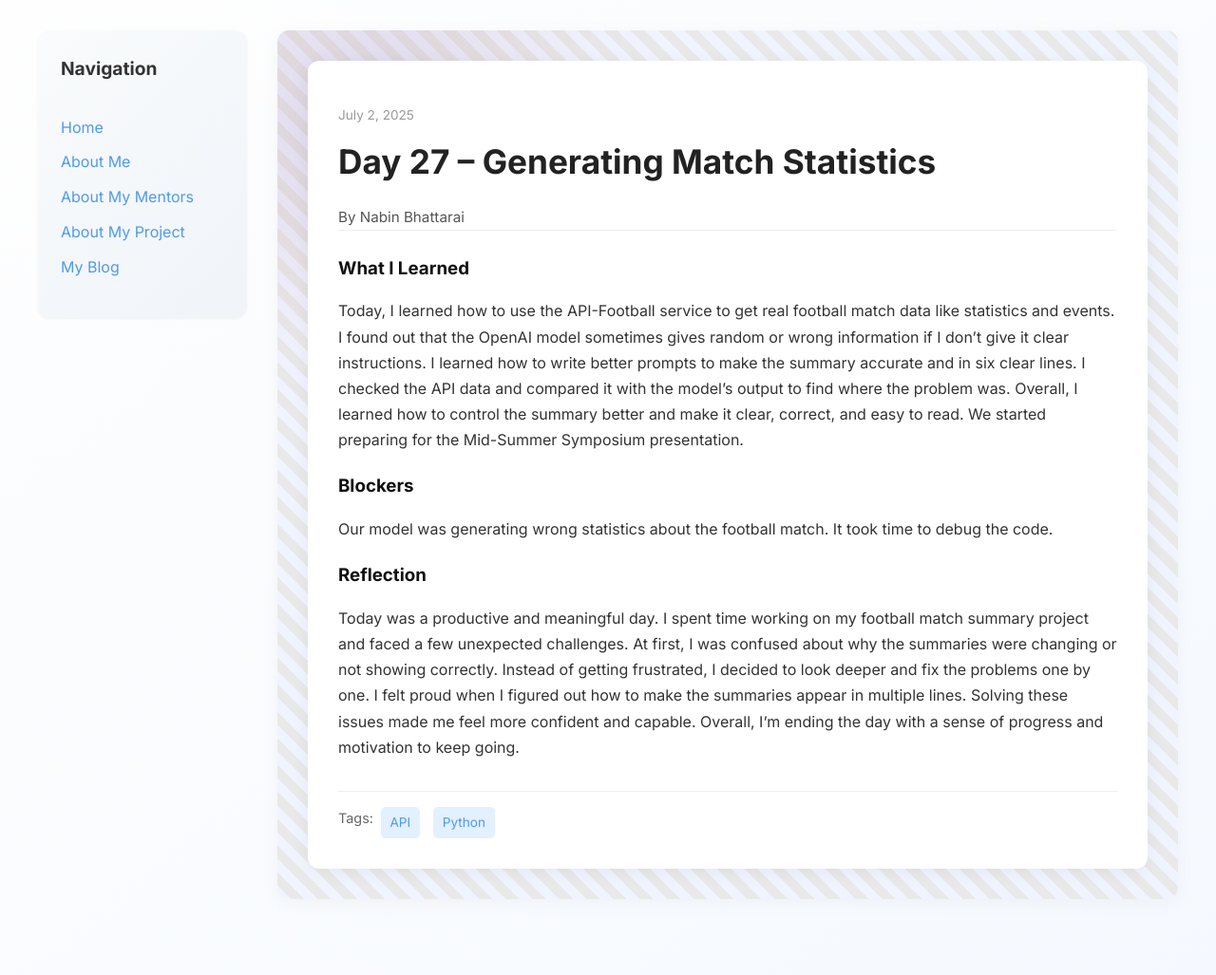
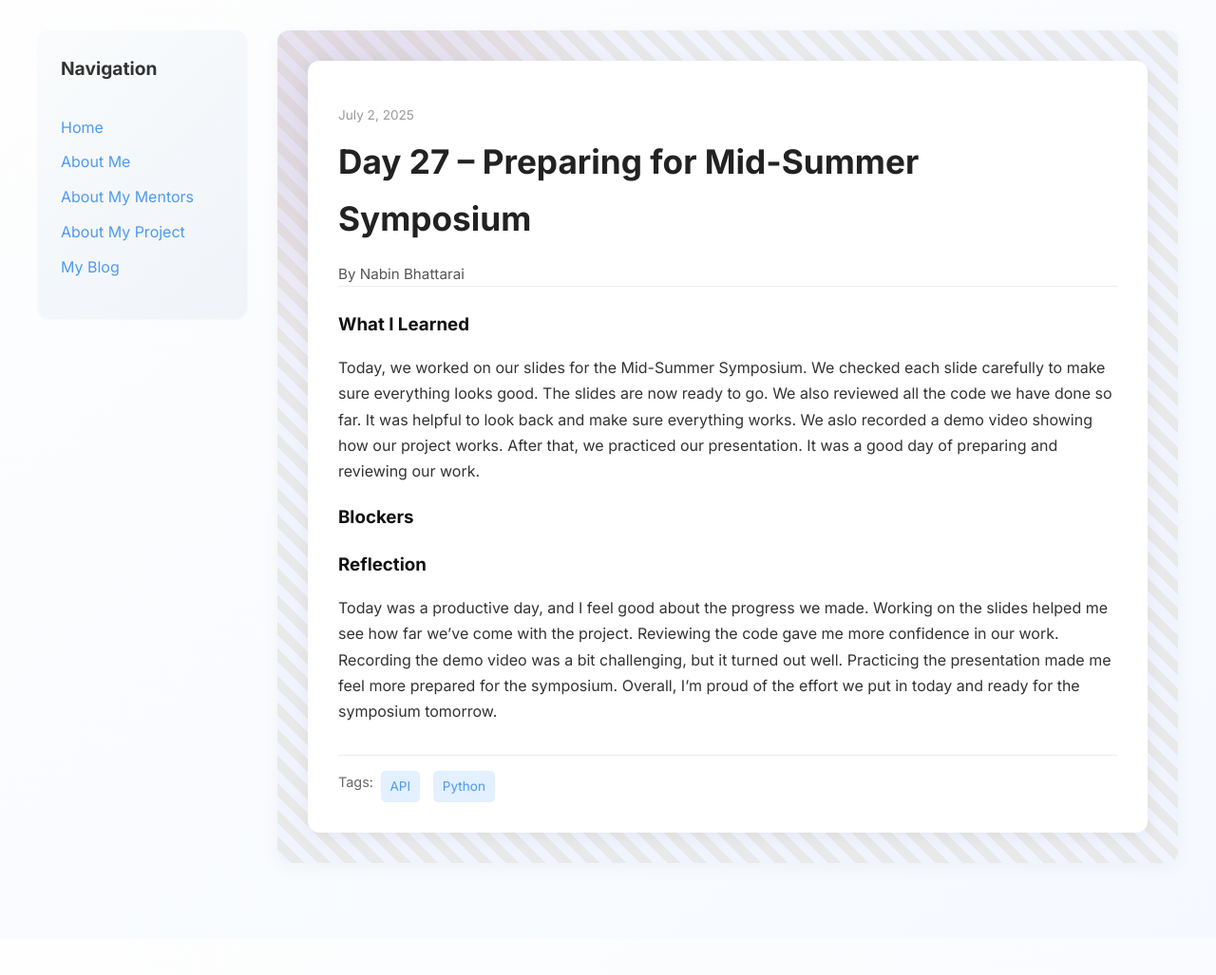
Before and after one commit to bhattarainabin2055/bhattarainabin2055.github.io, a Jekyll site: the page built from _posts/2025-07-02-day-27.md, in a window 1280 px wide. Shown: the whole page at 95% size. Built offline with Jekyll 4.4.1, drawn with Linux system fonts in a browser that asks for light colours; after the commit the page ends 989 px from its top, so only the background shows below that.

Commit message:
Update 2025-07-02-day-27.md

```diff
--- a/_posts/2025-07-02-day-27.md
+++ b/_posts/2025-07-02-day-27.md
@@ -1,16 +1,16 @@
 ---
 layout: post
-title: "Day 27 – Generating Match Statistics"
+title: "Day 27 – Preparing for Mid-Summer Symposium"
 date: 2025-07-02
 author: Nabin Bhattarai
 permalink: /day27.html
 tags: ["API", "Python"]
 
 what_i_learned: |
- Today, I learned how to use the API-Football service to get real football match data like statistics and events. I found out that the OpenAI model sometimes gives random or wrong information if I don’t give it clear instructions. I learned how to write better prompts to make the summary accurate and in six clear lines. I checked the API data and compared it with the model’s output to find where the problem was. Overall, I learned how to control the summary better and make it clear, correct, and easy to read. We started preparing for the Mid-Summer Symposium presentation.
+ Today, we worked on our slides for the Mid-Summer Symposium. We checked each slide carefully to make sure everything looks good. The slides are now ready to go. We also reviewed all the code we have done so far. It was helpful to look back and make sure everything works. We aslo recorded a demo video showing how our project works. After that, we practiced our presentation. It was a good day of preparing and reviewing our work.
 blockers: |
- Our model was generating wrong statistics about the football match. It took time to debug the code.
+
 
 reflection: |
-  Today was a productive and meaningful day. I spent time working on my football match summary project and faced a few unexpected challenges. At first, I was confused about why the summaries were changing or not showing correctly. Instead of getting frustrated, I decided to look deeper and fix the problems one by one. I felt proud when I figured out how to make the summaries appear in multiple lines. Solving these issues made me feel more confident and capable. Overall, I’m ending the day with a sense of progress and motivation to keep going.
+  Today was a productive day, and I feel good about the progress we made. Working on the slides helped me see how far we’ve come with the project. Reviewing the code gave me more confidence in our work. Recording the demo video was a bit challenging, but it turned out well. Practicing the presentation made me feel more prepared for the symposium. Overall, I’m proud of the effort we put in today and ready for the symposium tomorrow.
 ---
```
